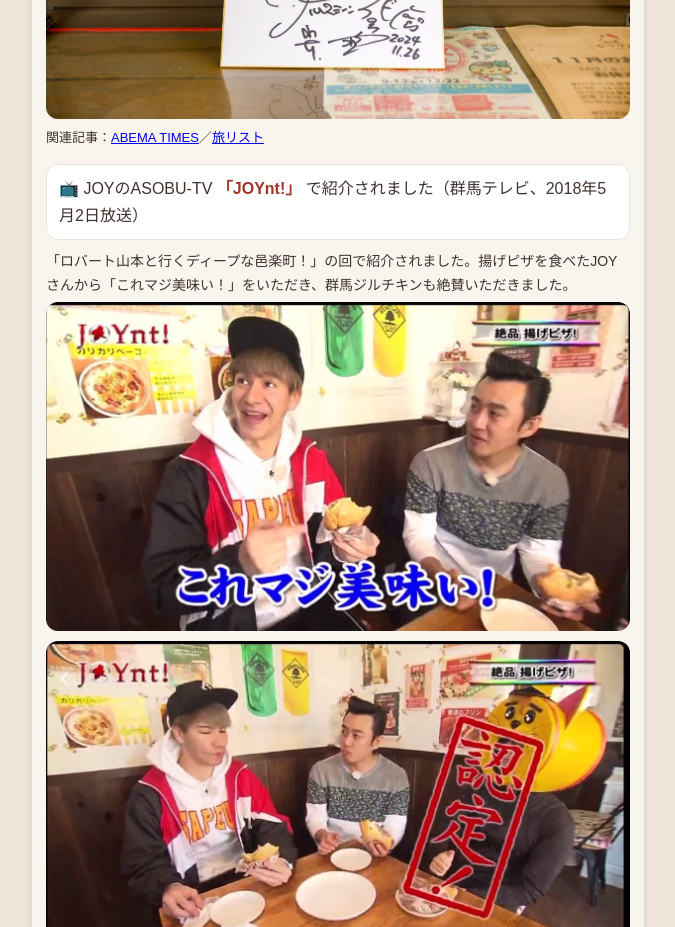
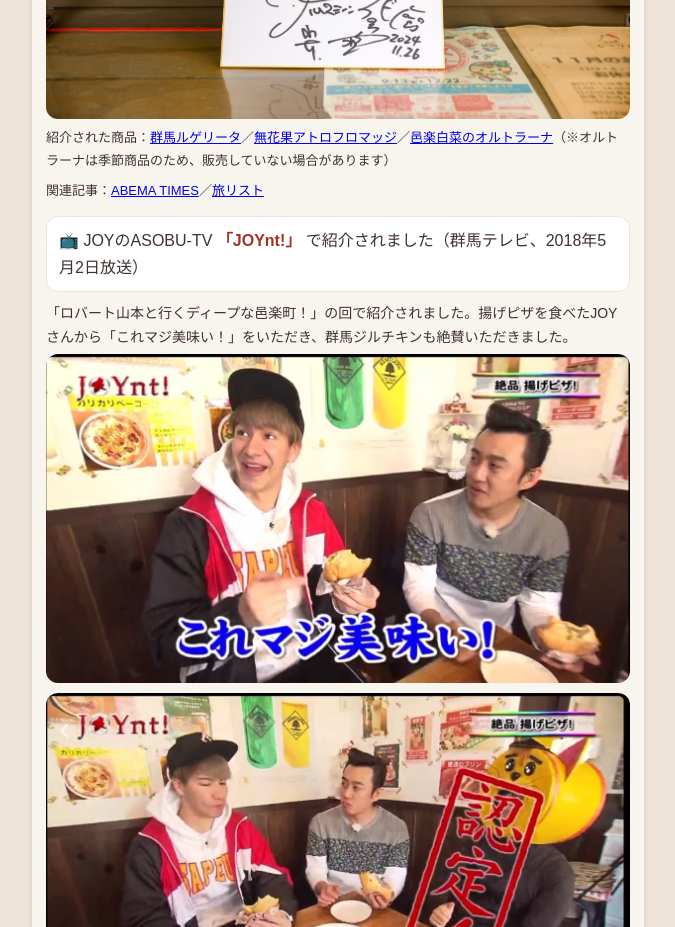
Before and after one commit to lebelierora/media, a plain HTML site: page index.html in a window 1280 px wide. Shown: the part 2100-3027 px from the top of the page, without its empty margins (302-977 px from the left). Drawn offline with Linux system fonts and the light colour scheme.

Commit message:
Add Karisome featured product links

```diff
--- a/index.html
+++ b/index.html
@@ -64,6 +64,7 @@ footer a.btn.sub{background:#fff;color:#A33327;border:2px solid #A33327}
 <img class="info" src="tv3.jpg" alt="かりそめ天国で紹介された邑楽白菜のオルトラーナ" style="margin-top:10px">
 <img class="info" src="tv4.jpg" alt="かりそめ天国のロケで来店した片岡鶴太郎さんとタイムマシーン3号さんと、お店の前で" style="margin-top:10px">
 <img class="info" src="tv5.jpg" alt="片岡鶴太郎さんとタイムマシーン3号さんのサイン色紙" style="margin-top:10px">
+<p style="font-size:13px;margin:8px 0 0">紹介された商品：<a href="https://lebelierora.stores.jp/items/63e4a3dbd77a6f6b97dce094" target="_blank" rel="noopener">群馬ルゲリータ</a>／<a href="https://lebelierora.stores.jp/items/64155b3bdc901c003c9c72b3" target="_blank" rel="noopener">無花果アトロフロマッジ</a>／<a href="https://lebelierora.stores.jp/items/64169a286d097b193211c09b" target="_blank" rel="noopener">邑楽白菜のオルトラーナ</a>（※オルトラーナは季節商品のため、販売していない場合があります）</p>
 <p style="font-size:13px;margin:8px 0 0">関連記事：<a href="https://times.abema.tv/articles/-/10161388" target="_blank" rel="noopener">ABEMA TIMES</a>／<a href="https://tabilist.net/229444/" target="_blank" rel="noopener">旅リスト</a></p>
 <div class="card" style="margin-top:14px">📺 JOYのASOBU-TV <b>「JOYnt!」</b> で紹介されました（群馬テレビ、2018年5月2日放送）</div>
 <p style="font-size:14px;margin:10px 0 4px">「ロバート山本と行くディープな邑楽町！」の回で紹介されました。揚げピザを食べたJOYさんから「これマジ美味い！」をいただき、群馬ジルチキンも絶賛いただきました。</p>
```
